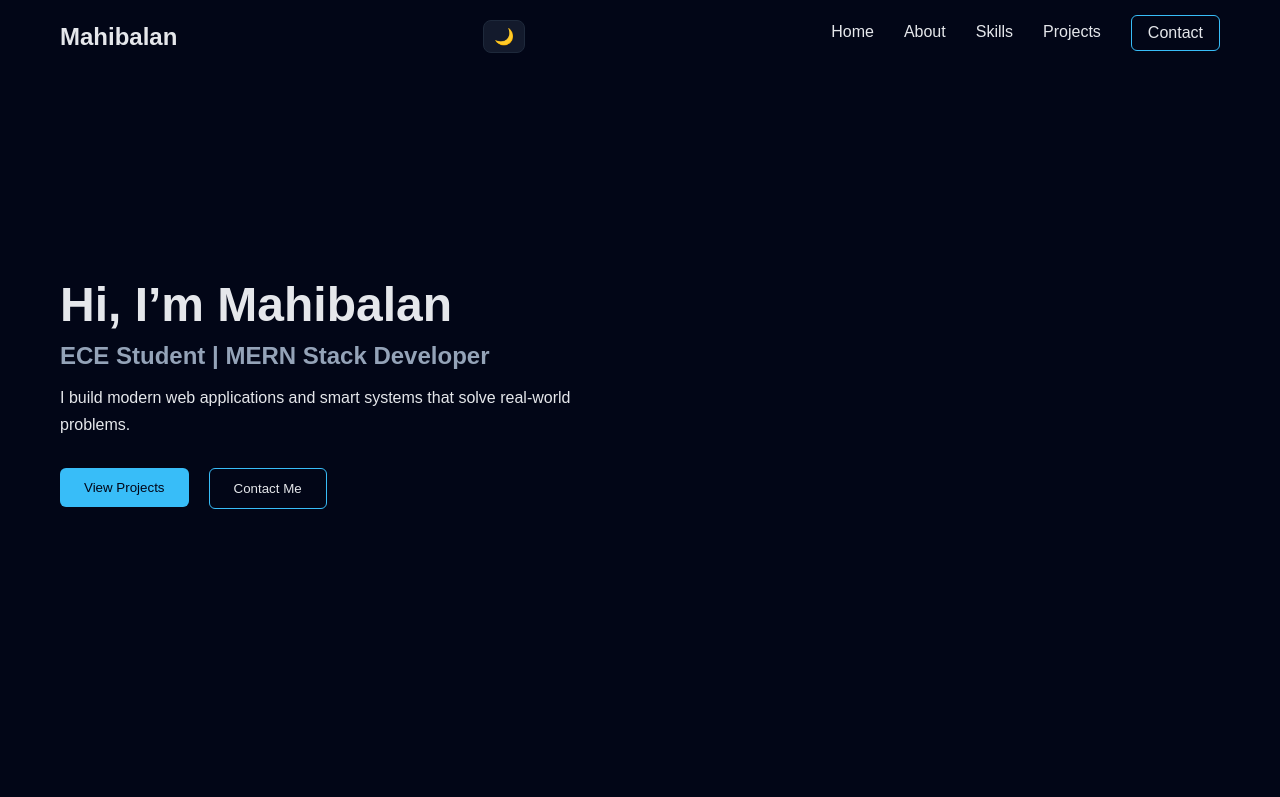
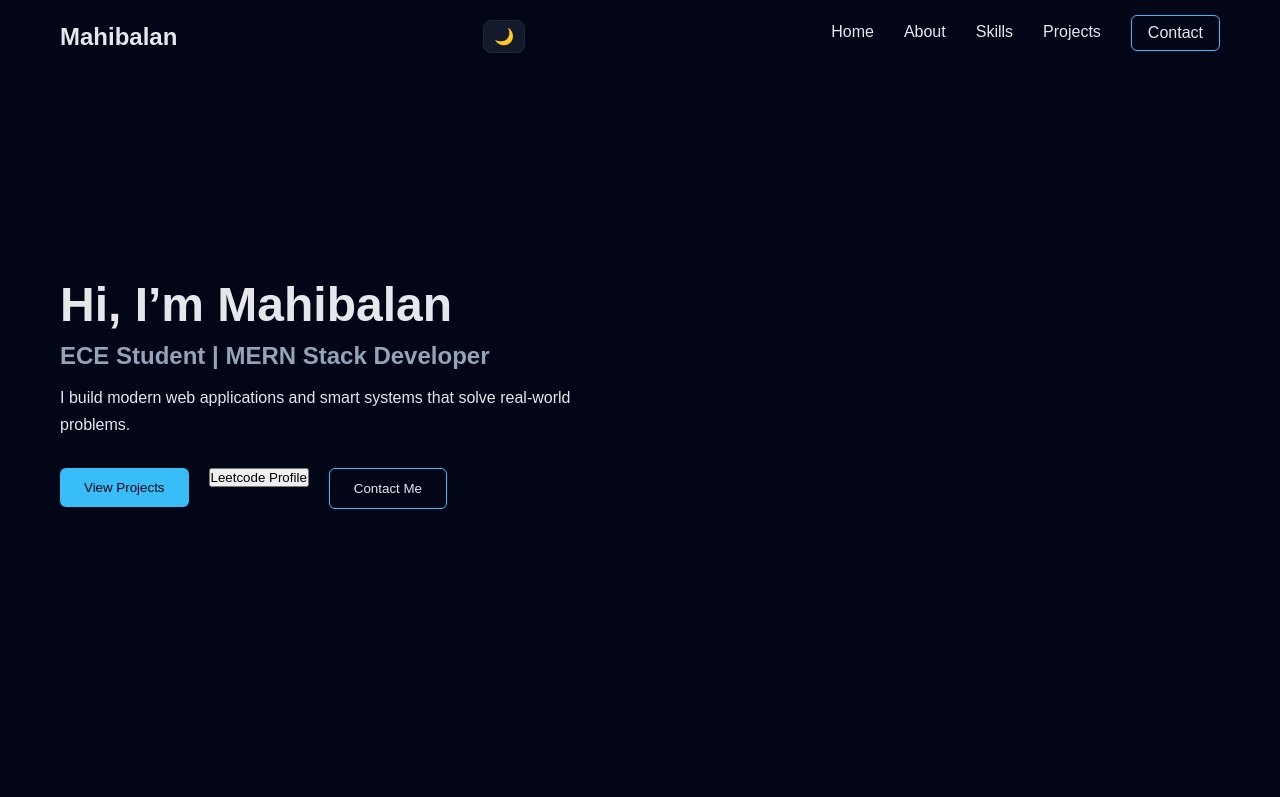
Before and after one commit to Mahibalan-s/Portfolio, a React (Vite) app in the folder client/: page / in a window 1280 px wide. Shown: the top 797 px of the page. Built offline with nearby package versions, Linux system fonts and the light colour scheme.

Commit message:
Update Hero.jsx

```diff
--- a/client/src/components/Hero.jsx
+++ b/client/src/components/Hero.jsx
@@ -1,6 +1,8 @@
 import "../styles/Hero.css";
 import { FaReact, FaNodeJs, FaLinux, FaDatabase } from "react-icons/fa";
 import { SiMongodb, SiC } from "react-icons/si";
+import { SiLeetcode } from "react-icons/si";
+
 
 function Hero() {
   return (
@@ -18,7 +20,10 @@ function Hero() {
 
         <div className="hero-buttons">
           <a href="#projects"><button className="primary" >View Projects</button></a>
+          <a href="https://leetcode.com/u/mahib_alan/" target="_blank"><button className="ternary">Leetcode Profile</button></a>
           <a href="#contact"><button className="secondary" >Contact Me</button></a>
+
+
         </div>
       </div>
 
```
